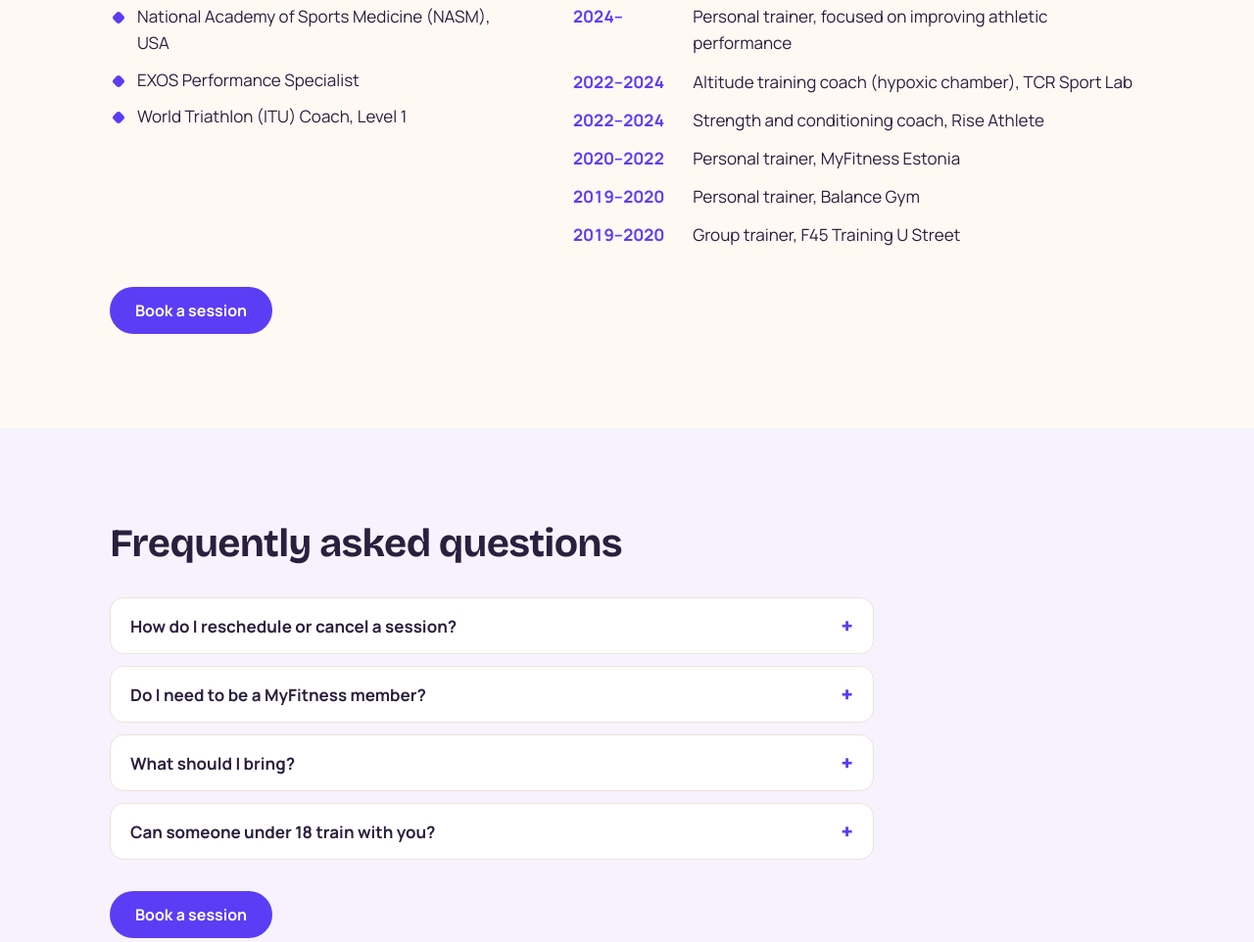
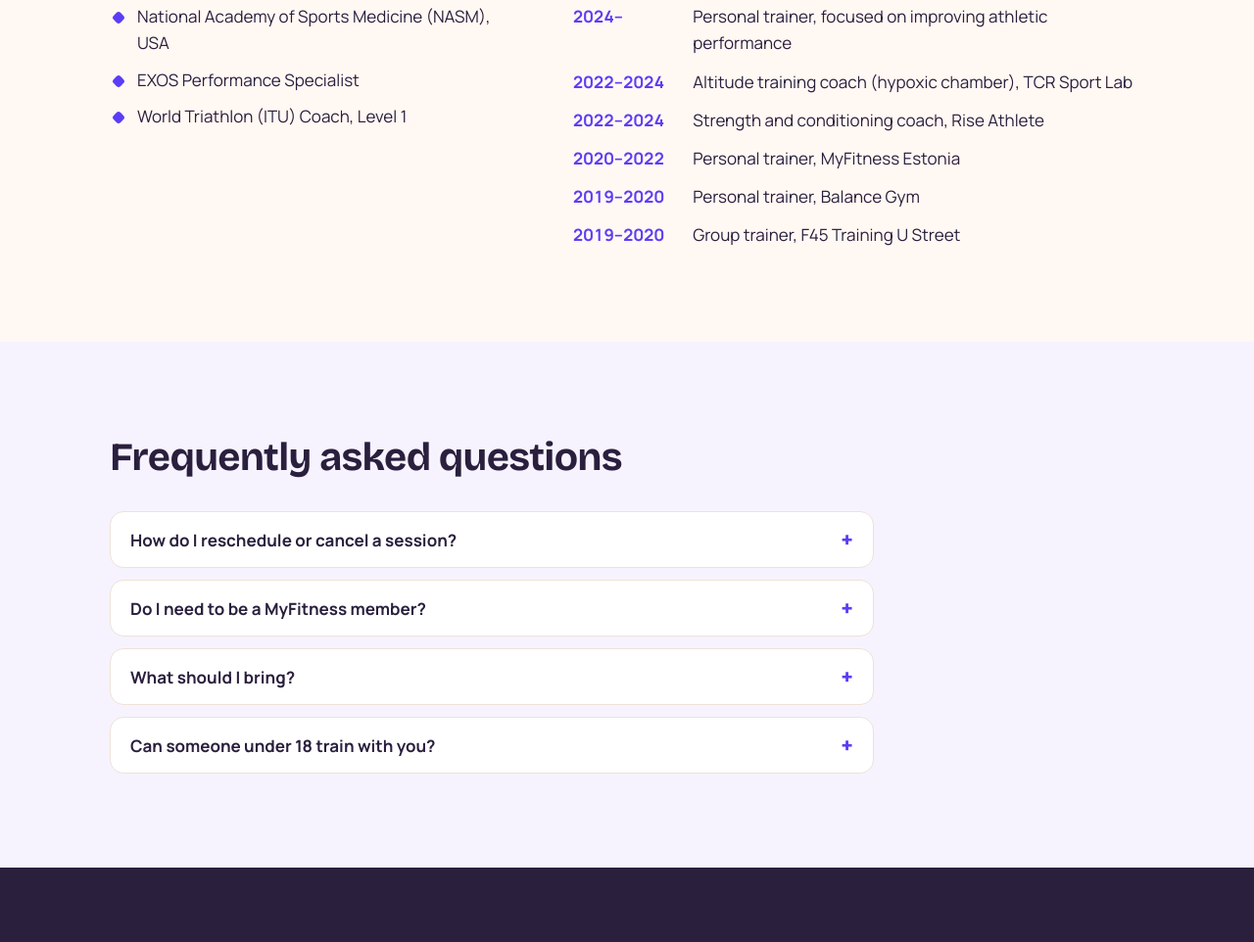
Before and after one commit to sanderilves/kaisa-rahu-site, a plain HTML site: page en/index.html in a window 1280 px wide. Shown: the part 3102-4064 px from the top of the page at 98% size. Drawn offline with Linux system fonts and the light colour scheme.

Commit message:
Remove repeated booking CTAs
Co-Authored-By: Claude Opus 5.5 <noreply@anthropic.com>

```diff
--- a/assets/css/style.css
+++ b/assets/css/style.css
@@ -167,7 +167,6 @@ ul, ol { margin: 0; padding: 0; }
 .section-alt { background: var(--bg-alt); }
 .section-head { max-width: 680px; margin-bottom: 32px; }
 .lead { font-size: 1.15rem; color: var(--muted); }
-.section-cta { margin: 32px 0 0; }
 
 @media (min-width: 768px) { .section { padding-block: 96px; } :root { --gutter: 32px; } }
 
@@ -260,10 +259,10 @@ ul, ol { margin: 0; padding: 0; }
 @media (min-width: 1000px) {
   .about-details { grid-template-columns: 1fr 1.4fr; gap: 56px; }
 }
-.about-details, .about-cta { margin: 0; }
+.about-details { margin: 0; }
 @media (min-width: 900px) {
   .about-grid { grid-template-columns: 360px 1fr; gap: 40px 56px; align-items: start; }
-  .about-details, .about-cta { grid-column: 1 / -1; }
+  .about-details { grid-column: 1 / -1; }
 }
 
 /* ---------- FAQ ---------- */
--- a/en/index.html
+++ b/en/index.html
@@ -393,7 +393,6 @@
             </ol>
           </div>
         </div>
-        <p class="section-cta about-cta"><a class="btn btn-primary" href="#locations">Book a session</a></p>
       </div>
     </section>
 
@@ -433,7 +432,6 @@
             </div>
           </details>
         </div>
-        <p class="section-cta"><a class="btn btn-primary" href="#locations">Book a session</a></p>
       </div>
     </section>
 
```
Also changed, not shown: index.html (+0 -2 lines).
